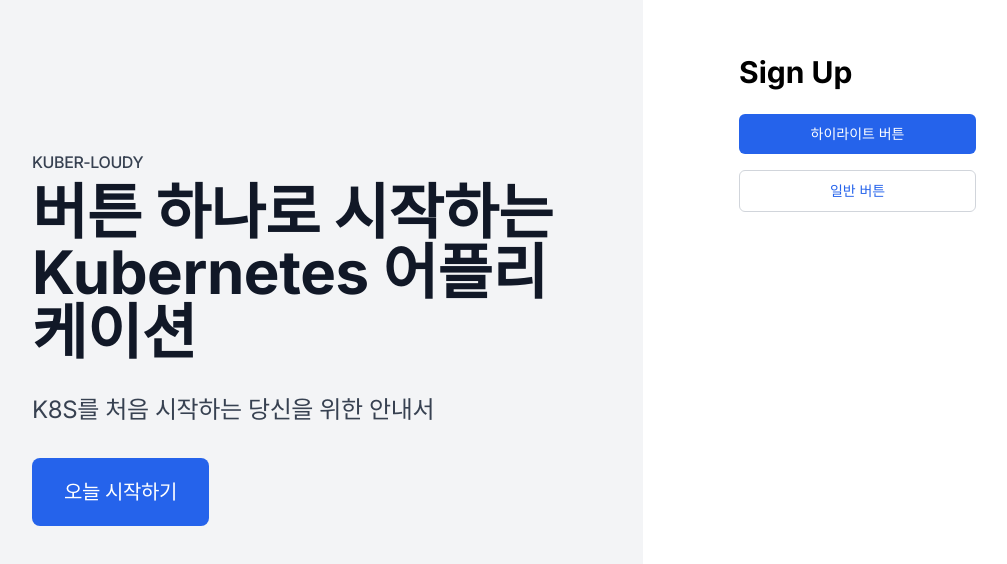
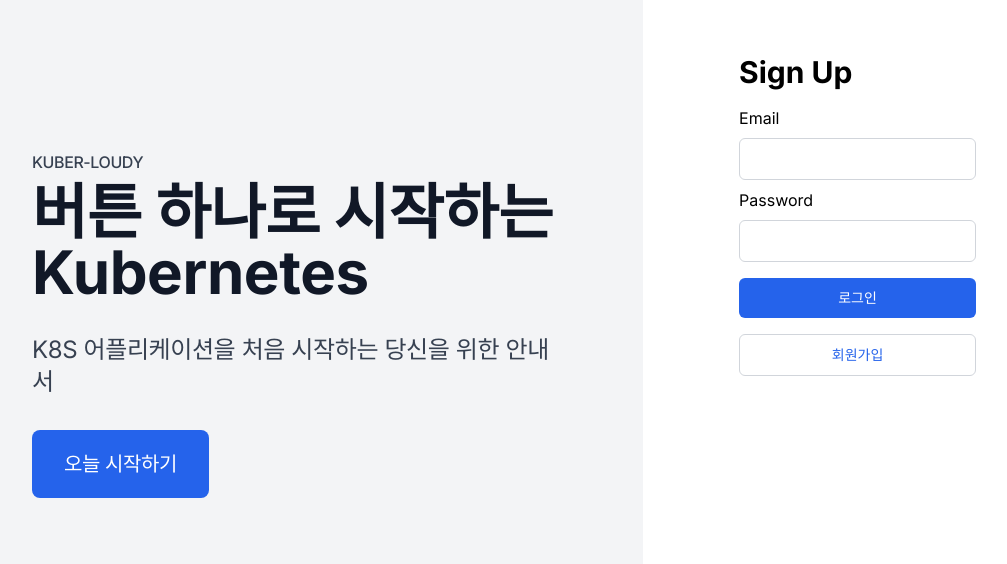
Before and after one commit to KUBER-LOUDY/kuber-loudy-front, a Next.js app: page / in a window 1280 px wide. Shown: the part 122-686 px from the top of the page, without its empty margins (88-1095 px from the left). Built offline with nearby package versions, Linux system fonts and the light colour scheme.

Commit message:
✨ (feat): Add login veiw

```diff
--- a/app/(dashboard)/dashboard/tutorials/page.tsx
+++ b/app/(dashboard)/dashboard/tutorials/page.tsx
@@ -1,6 +1,9 @@
 export default function TutoPage() {
     return (
       <h1 className="text-3xl text-black pb-6">Tutorials</h1>
+
+
+
     )
   }
 
--- a/app/page.tsx
+++ b/app/page.tsx
@@ -1,5 +1,7 @@
 import "@/app/globals.css";
 import { Button, HighlightedButton } from "@/components/common/button";
+import { LoginInput } from "@/components/common/input";
+
 
 /**
  * 랜딩 페이지 컴포넌트
@@ -25,12 +27,12 @@ const LandingTitle = () => {
             <p className="mb-2 font-medium text-gray-700 uppercase">
               Kuber-Loudy
             </p>
-            <h2 className="text-5xl font-bold text-gray-900 xl:text-6xl">
-              버튼 하나로 시작하는 Kubernetes 어플리케이션
+            <h2 className="text-5xl font-bold text-gray-900 xl:text-6xl break-keep">
+              버튼 하나로 시작하는 Kubernetes
             </h2>
           </div>
           <p className="text-2xl text-gray-700">
-            K8S를 처음 시작하는 당신을 위한 안내서
+            K8S 어플리케이션을 처음 시작하는 당신을 위한 안내서
           </p>
           <a
             href="#_"
@@ -54,8 +56,13 @@ const LogInForm = () => {
         p-10 lg:p-16 xl:p-24"
       >
         <h3 className="w-full text-3xl font-bold mb-4">Sign Up</h3>
-        <HighlightedButton />
-        <Button />
+        <p className="text-left">Email</p>
+        <LoginInput/>
+        <p>Password</p>
+        <LoginInput/>
+
+        <HighlightedButton text="로그인"/>
+        <Button text="회원가입"/>
       </div>
     </div>
   );
--- a/components/common/button.tsx
+++ b/components/common/button.tsx
@@ -1,13 +1,10 @@
-import {
-  FormEventHandler,
-  ReactElement,
-  JSXElementConstructor,
-  ReactFragment,
-  ReactPortal,
-  PromiseLikeOfReactNode,
-} from "react";
+interface textInfo {
+  text : string;
+}
 
-const HighlightedButton = () => {
+
+const HighlightedButton = ({text} : textInfo) => {
+
   return (
     <div className="w-full">
       <button
@@ -18,13 +15,13 @@ const HighlightedButton = () => {
         hover:bg-blue-800 hover:shadow-lg
         focus:outline-none md:focus:ring-2 focus:ring-0 focus:ring-offset-2 focus:ring--green-700"
       >
-        하이라이트 버튼
+        {text}
       </button>
     </div>
   );
 };
 
-const Button = () => {
+const Button =({text} : textInfo) => {
   return (
     <div className="w-full">
       <button
@@ -35,7 +32,7 @@ const Button = () => {
         hover:bg-gray-100
         focus:outline-none md:focus:ring-2 focus:ring-0 focus:ring-offset-2"
       >
-        일반 버튼
+       {text}
       </button>
     </div>
   );
--- /dev/null
+++ b/components/common/input.tsx
@@ -0,0 +1,12 @@
+const LoginInput = () => {
+  return (
+    <input
+      className="
+      text-center w-full py-3 my-2 text-sm font-medium leading-4 rounded-md border border-gray-300
+    bg-white
+    focus:outline-none md:focus:ring-2 focus:ring-0 focus:ring-offset-2"
+    ></input>
+  );
+};
+
+export {LoginInput};
```
